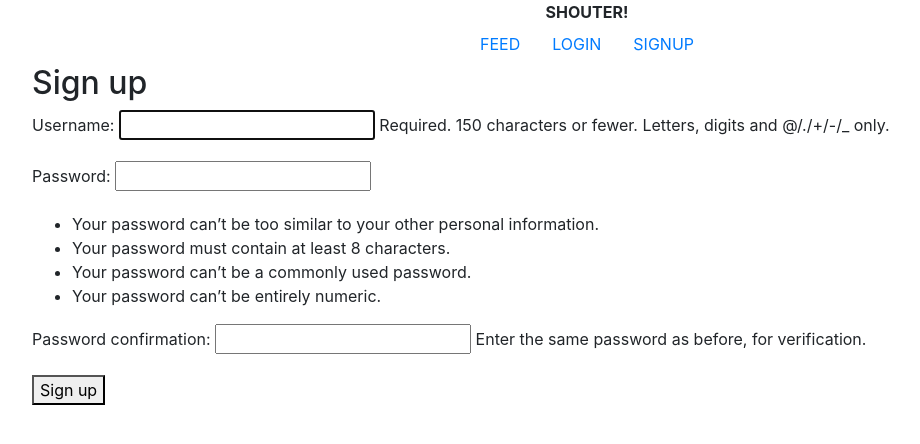
After one commit to DanielWP27/Shouter, a Django app: page /signup/ in a window 1280 px wide. The commit adds this page. Shown: the top 444 px of the page, without its empty margins (53-973 px from the left). Run offline with Django 3.2, Linux system fonts and the light colour scheme; some libraries are stand-ins or nearby versions.

Commit message:
Add signup. Fix following. Add follower and following lists on profiles. Add follower count implementation. Fix website header for guests. Add login prompt message on feed for guests and restrict their profile access.

```diff
--- a/shouter/templates/base.html
+++ b/shouter/templates/base.html
@@ -12,12 +12,8 @@
     <body>
         <div class="container">
             <header>
-                <div class="WELCOME">
-                    {% if request.user.is_authenticated %}
+                <div>
                         <center><strong>SHOUTER!</strong></center>
-                    {% else %}
-                        <center><strong>WELCOME GUEST!</strong></center>
-                    {% endif %}
                 </div>
             </header>
 
@@ -39,6 +35,9 @@
                     <li class="nav-item">
                       <a class="nav-link" href="{% url 'login_user' %}">LOGIN</a>
                     </li>
+                    <li class="nav-item">
+                            <a class="nav-link" href="{% url 'signup_user' %}">SIGNUP</a>
+                          </li>
                     {% endif %}
                   </ul>
 
--- a/shouter/urls.py
+++ b/shouter/urls.py
@@ -26,7 +26,8 @@ urlpatterns = [
     path('submit_post/', views.submit_post, name='submit_post'),
     path('login/', views.login_user, name='login_user'),
     path('login_red/', views.login_redirect, name='login_redirect'),
+    path('signup/', views.signup_user, name='signup_user'),
     path('logout/', views.logout_user, name='logout_user'),
     path('profile/<username>', views.profile, name='profile'),
-    path('profile/<username>', views.follow_user, name='follow_user'),
+    path('profile/<username>/follow_user/', views.follow_user, name='follow_user'),
 ]
--- /dev/null
+++ b/shoutsite/templates/signup.html
@@ -0,0 +1,10 @@
+{% extends 'base.html' %}
+
+{% block content %}
+  <h2>Sign up</h2>
+  <form method="post">
+    {% csrf_token %}
+    {{ form.as_p }}
+    <button type="submit">Sign up</button>
+  </form>
+{% endblock %}
--- a/shoutsite/views.py
+++ b/shoutsite/views.py
@@ -4,7 +4,7 @@ from django.contrib.auth.decorators import login_required
 from django.shortcuts import render, redirect
 from django.http import HttpRequest, HttpResponse, HttpResponseRedirect
 from django.contrib.auth import authenticate, login, logout
-from django.contrib.auth.forms import AuthenticationForm
+from django.contrib.auth.forms import AuthenticationForm, UserCreationForm
 from django.urls import NoReverseMatch
 import datetime
 
@@ -69,24 +69,54 @@ def logout_user(request):
     logout(request)
     return redirect('login_user')
 
-@login_required
 def profile(request, username):
-    text = Shout.objects.filter(user__username=username)
-    try:
-        profile_owner = User.objects.get(username=username)
-        profile_found = True
-    except User.DoesNotExist:
-        profile_owner = None
-        profile_found = False
+    if request.user.is_authenticated:
+        text = Shout.objects.filter(user__username=username)
+        try:
+            profile_owner = User.objects.get(username=username)
+            profile_found = True
+            user_profile = Profile.objects.get(owner=request.user)
+            this_profile = Profile.objects.get(owner=profile_owner)
+            profile_set = Profile.objects.all().filter(following__username = request.user.username)
+            if user_profile.following.filter(username = profile_owner.username):
+                already_following = True
+            else:
+                already_following = False
+        except User.DoesNotExist:
+            profile_owner = None
+            profile_found = False
+            already_following = False
 
-    context = {'text': text, 'profile_found': profile_found}
-    return render(request, 'profile.html', context)
+        context = {'text': text, 'this_profile': this_profile, 'profile_set': profile_set, 'username': username, 'profile_found': profile_found, 'already_following': already_following}
+        return render(request, 'profile.html', context)
+    else:
+        return redirect('feed')
 
 @login_required
 def follow_user(request, username):
     my_profile = Profile.objects.get(owner=request.user)
     user_to_follow = User.objects.get(username=username)
     my_profile.following.add(user_to_follow)
-    text = Shout.objects.filter(user=user_to_follow)
-    context = {'text': text}
-    return render(request, 'profile.html', context)
+    text = user_to_follow.username
+    following_profile = Profile.objects.get(owner=user_to_follow)
+    following_profile.followers += 1
+    following_profile.save()
+    return redirect('profile', text)
+
+def signup_user(request):
+    if request.user.is_authenticated:
+        return redirect('login_user')
+    else:
+        form = UserCreationForm(request.POST)
+        if form.is_valid():
+            form.save()
+            username = form.cleaned_data.get('username')
+            raw_password = form.cleaned_data.get('password1')
+            user = authenticate(username=username, password=raw_password)
+            profile = Profile(owner=user)
+            profile.save()
+            login(request, user)
+            return redirect('feed')
+        else:
+            form = UserCreationForm()
+    return render(request, 'signup.html', {'form': form})
```
Also changed, not shown: shoutsite/templates/login.html (+4 -5 lines), shoutsite/templates/profile.html (+19 -3 lines), shoutsite/templates/shouts/feed.html (+8 -3 lines).
